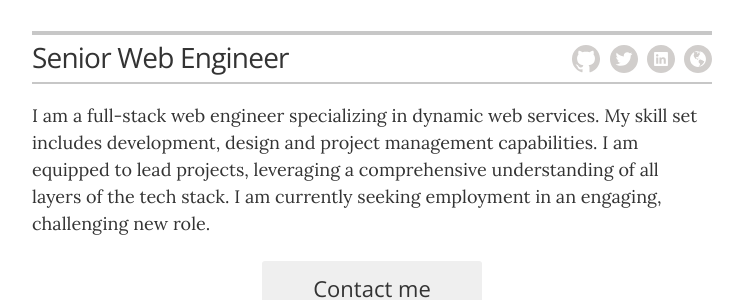
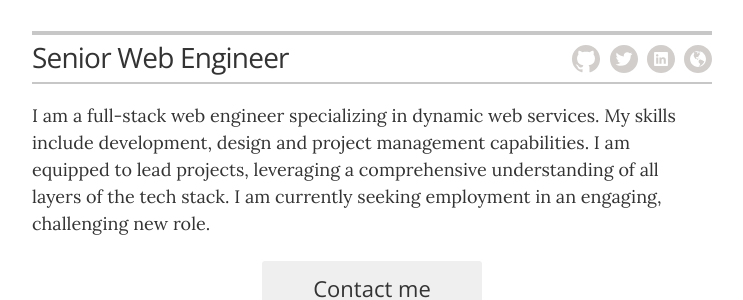
Before and after one commit to bsullivan-io/bsullivan.io, a Jekyll site: the page built from index.html, in a window 1280 px wide. Shown: the part 184-484 px from the top of the page, without its empty margins (268-1011 px from the left). Built offline with Jekyll 4.4.1, drawn with Linux system fonts in a browser that asks for light colours.

Commit message:
update config.yml

```diff
--- a/_config.yml
+++ b/_config.yml
@@ -23,7 +23,7 @@ resume_contact_address:         "143 Skillman Ave, #3C • Brooklyn NY 11211"
 resume_header_contact_info:     "143 Skillman Ave, #3C • Brooklyn NY 11211 • 732-600-6507 • brian@bsullivan.io"
 display_header_contact_info:    "false"
 
-resume_header_intro: "<p>I am a full-stack web engineer specializing in dynamic web services. My skill set includes development, design and project management capabilities. I am equipped to lead projects, leveraging a comprehensive understanding of all layers of the tech stack. I am currently seeking employment in an engaging, challenging new role. </p>"
+resume_header_intro: "<p>I am a full-stack web engineer specializing in dynamic web services. My skills include development, design and project management capabilities. I am equipped to lead projects, leveraging a comprehensive understanding of all layers of the tech stack. I am currently seeking employment in an engaging, challenging new role. </p>"
 
 # use "yes" to display the email contact button,
 # "no" to display an "I'm not looking for work" message,
```
